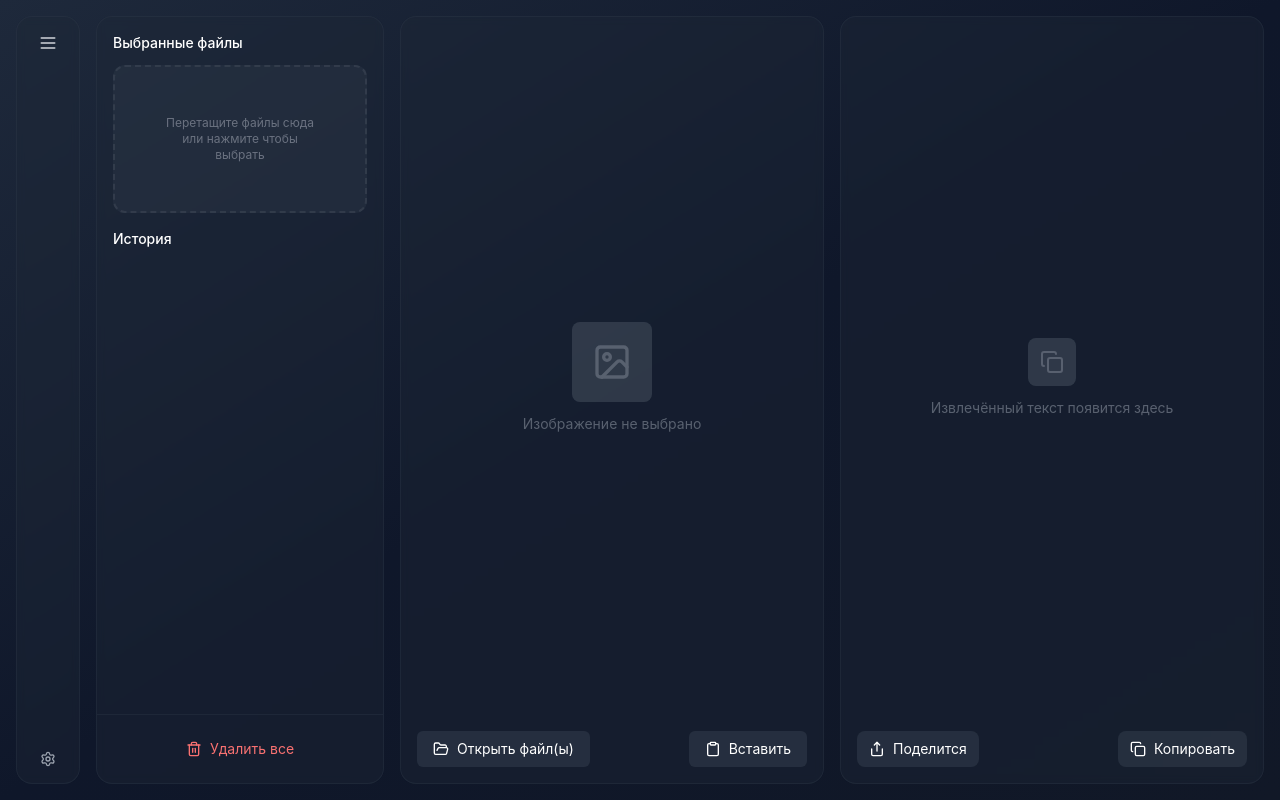
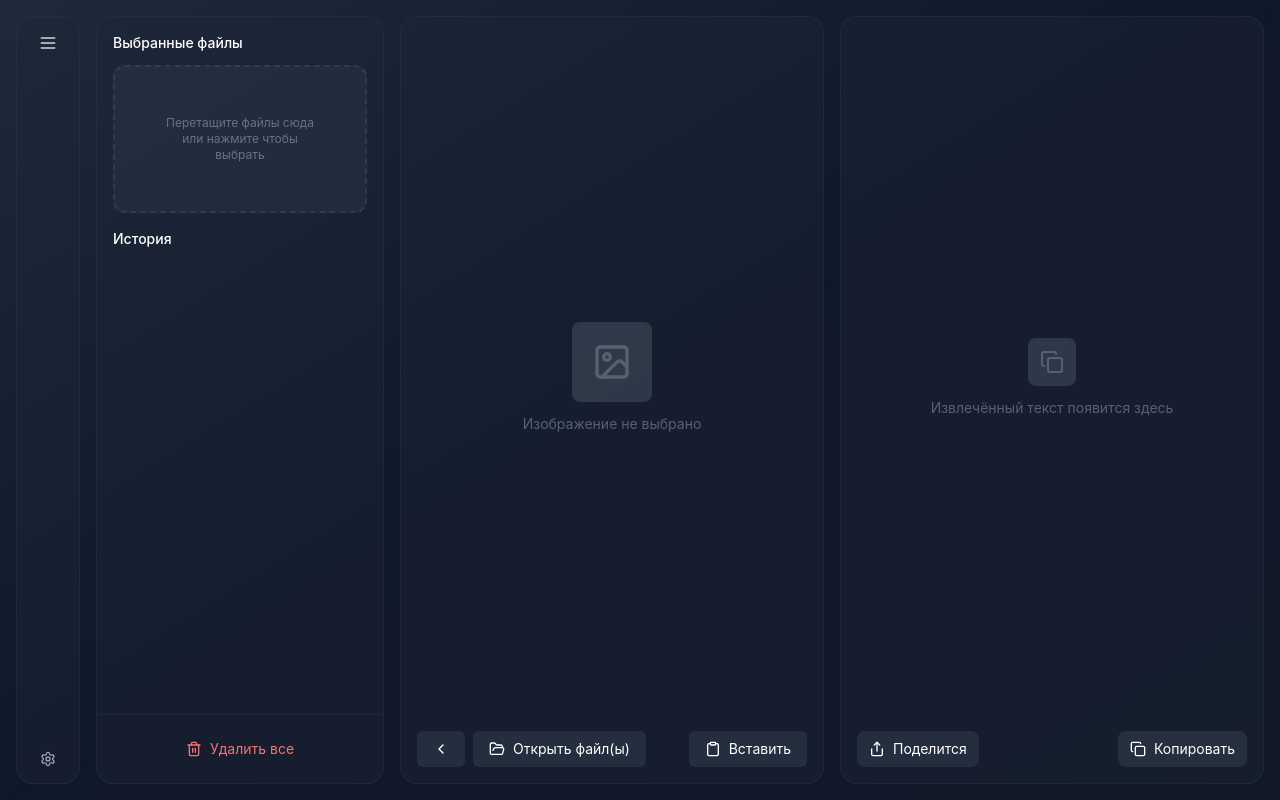
Before and after one commit to aleksgov/tns-reader-app, a React (Create React App) app: page / in a window 1280 px wide. Built offline with nearby package versions, Linux system fonts and the light colour scheme.

Commit message:
feat(app): add toggle sidebar

```diff
--- a/src/App.js
+++ b/src/App.js
@@ -1,10 +1,11 @@
 import React, { useState, useEffect } from 'react';
-import { Menu, Trash2, FolderOpen, Copy, Share, Clipboard, Settings, Image } from 'lucide-react';
+import { Menu, Trash2, FolderOpen, Copy, Share, Clipboard, Settings, Image, ChevronLeft } from 'lucide-react';
 
 export default function ImageToTextApp() {
     const [selectedImage, setSelectedImage] = useState(null);
     const [extractedText, setExtractedText] = useState('');
     const [isMenuOpen, setIsMenuOpen] = useState(false);
+    const [isSidebarOpen, setIsSidebarOpen] = useState(true);
     const [history, setHistory] = useState([]);
 
     // загрузка истории при запуске
@@ -88,7 +89,7 @@ export default function ImageToTextApp() {
                     </div>
                 </div>
 
-                <div className="w-72 bg-gray-800/40 backdrop-blur-sm rounded-2xl border border-gray-700/30 flex flex-col">
+                <div className={`bg-gray-800/40 backdrop-blur-sm rounded-2xl border border-gray-700/30 flex flex-col transition-all duration-300 ${isSidebarOpen ? 'w-72' : 'w-0 overflow-hidden opacity-0'}`}>
                     {/* Выбранные файлы */}
                     <div className="px-4 pb-4 pt-4">
                         <h3 className="text-white font-medium text-sm mb-3">Выбранные файлы</h3>
@@ -179,11 +180,19 @@ export default function ImageToTextApp() {
                                 </div>
                             )}
                         </div>
-                        <div className="flex justify-between mt-4 -mx-2 -mb-2">
-                            <button className="flex items-center px-4 py-2 bg-gray-700/50 hover:bg-gray-600/50 rounded-md transition-colors text-white text-sm">
-                                <FolderOpen className="w-4 h-4 mr-2" />
-                                Открыть файл(ы)
-                            </button>
+                        <div className="flex justify-between items-end mt-4 -mx-2 -mb-2">
+                            <div className="flex gap-2">
+                                <button
+                                    onClick={() => setIsSidebarOpen(!isSidebarOpen)}
+                                    className="flex items-center justify-center px-4 py-2 bg-gray-700/50 hover:bg-gray-600/50 rounded-md transition-colors text-white"
+                                >
+                                    <ChevronLeft className={`w-4 h-4 transition-transform ${isSidebarOpen ? '' : 'rotate-180'}`} />
+                                </button>
+                                <button className="flex items-center px-4 py-2 bg-gray-700/50 hover:bg-gray-600/50 rounded-md transition-colors text-white text-sm">
+                                    <FolderOpen className="w-4 h-4 mr-2" />
+                                    Открыть файл(ы)
+                                </button>
+                            </div>
                             <button className="flex items-center px-4 py-2 bg-gray-700/50 hover:bg-gray-600/50 rounded-md transition-colors text-white text-sm">
                                 <Clipboard className="w-4 h-4 mr-2" />
                                 Вставить
```
Also changed, not shown: electron/main.cjs (+4 -4 lines).
